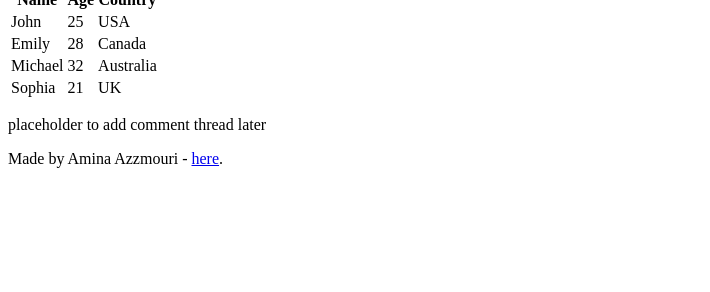
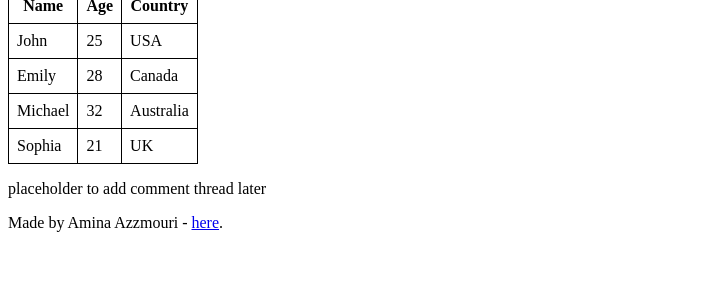
Before and after one commit to AminaAzzmouri/My_First_Portfolio, a plain HTML site: page html_basic/index.html in a window 1280 px wide. Shown: the part 508-800 px from the top of the page, without its empty margins (0-710 px from the left). Drawn offline with Linux system fonts and the light colour scheme.

Commit message:
Add bordered table of learners with inline styles to index.htm

```diff
--- a/html_basic/index.html
+++ b/html_basic/index.html
@@ -39,39 +39,39 @@
             <img src="https://i.ibb.co/gTDZZT8/ALX-Logo-07.png" alt="ALX Logo" width="200" title="ALX Logo" />
             </a>
 
-            <table>
+            <table style="border: 1px solid black; border-collapse: collapse;">
 
                 <thead>
                     <tr>
-                        <th>Name</th>
-                        <th>Age</th>
-                        <th>Country</th>
+                        <th style="border: 1px solid black; padding: 8px;">Name</th>
+                        <th style="border: 1px solid black; padding: 8px;">Age</th>
+                        <th style="border: 1px solid black; padding: 8px;">Country</th>
                     </tr>
                 </thead>
 
                 <tbody>
                     <tr>
-                        <td>John</td>
-                        <td>25</td>
-                        <td>USA</td>
+                        <td style="border: 1px solid black; padding: 8px;">John</td>
+                        <td style="border: 1px solid black; padding: 8px;">25</td>
+                        <td style="border: 1px solid black; padding: 8px;">USA</td>
                     </tr>
 
                     <tr>
-                        <td>Emily</td>
-                        <td>28</td>
-                        <td>Canada</td>
+                        <td style="border: 1px solid black; padding: 8px;">Emily</td>
+                        <td style="border: 1px solid black; padding: 8px;">28</td>
+                        <td style="border: 1px solid black; padding: 8px;">Canada</td>
                     </tr>
 
                     <tr>
-                        <td>Michael</td>
-                        <td>32</td>
-                        <td>Australia</td>
+                        <td style="border: 1px solid black; padding: 8px;">Michael</td>
+                        <td style="border: 1px solid black; padding: 8px;">32</td>
+                        <td style="border: 1px solid black; padding: 8px;">Australia</td>
                     </tr>
 
                     <tr>
-                        <td>Sophia</td>
-                        <td>21</td>
-                        <td>UK</td>
+                        <td style="border: 1px solid black; padding: 8px;">Sophia</td>
+                        <td style="border: 1px solid black; padding: 8px;">21</td>
+                        <td style="border: 1px solid black; padding: 8px;">UK</td>
                     </tr>
                 </tbody>
 
```
